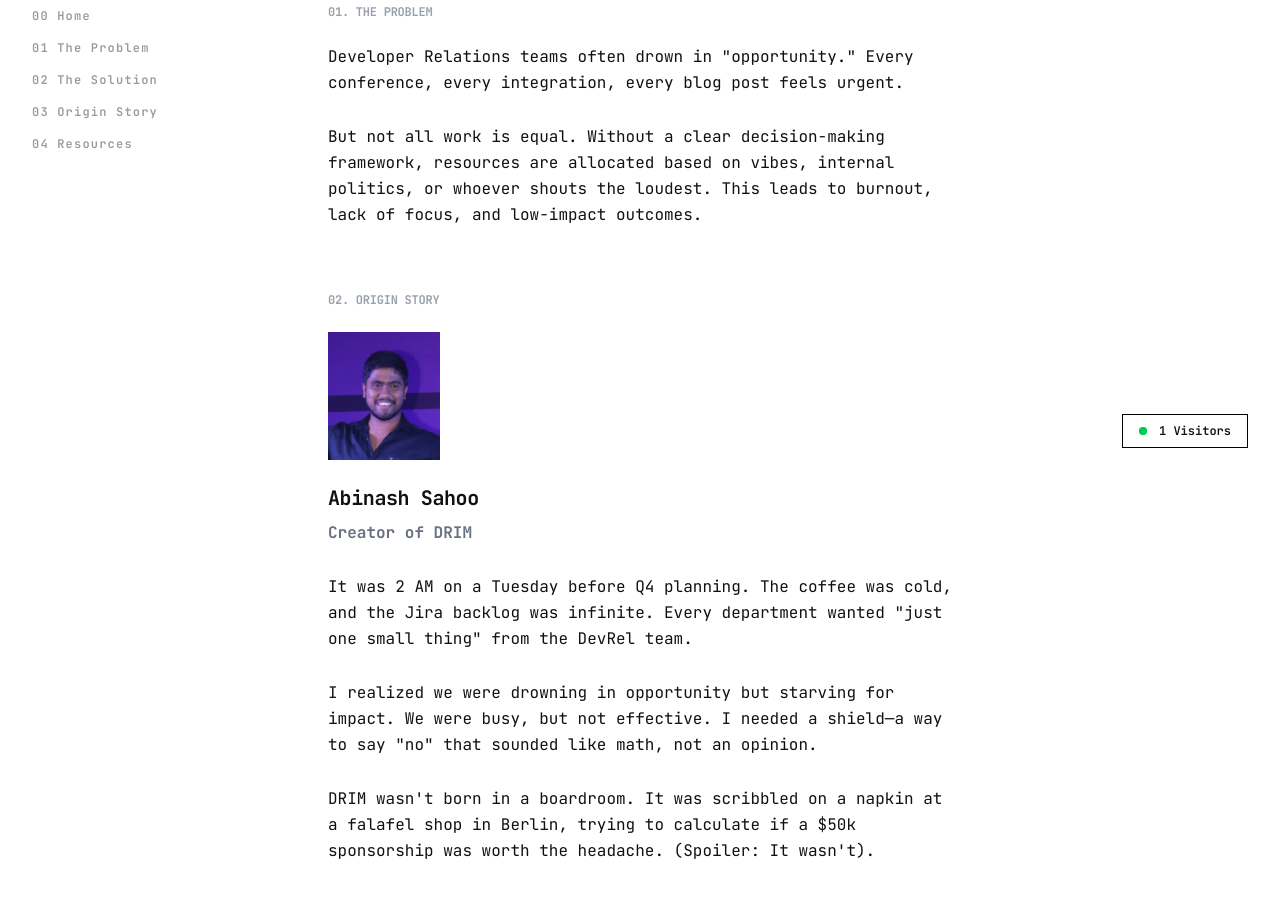
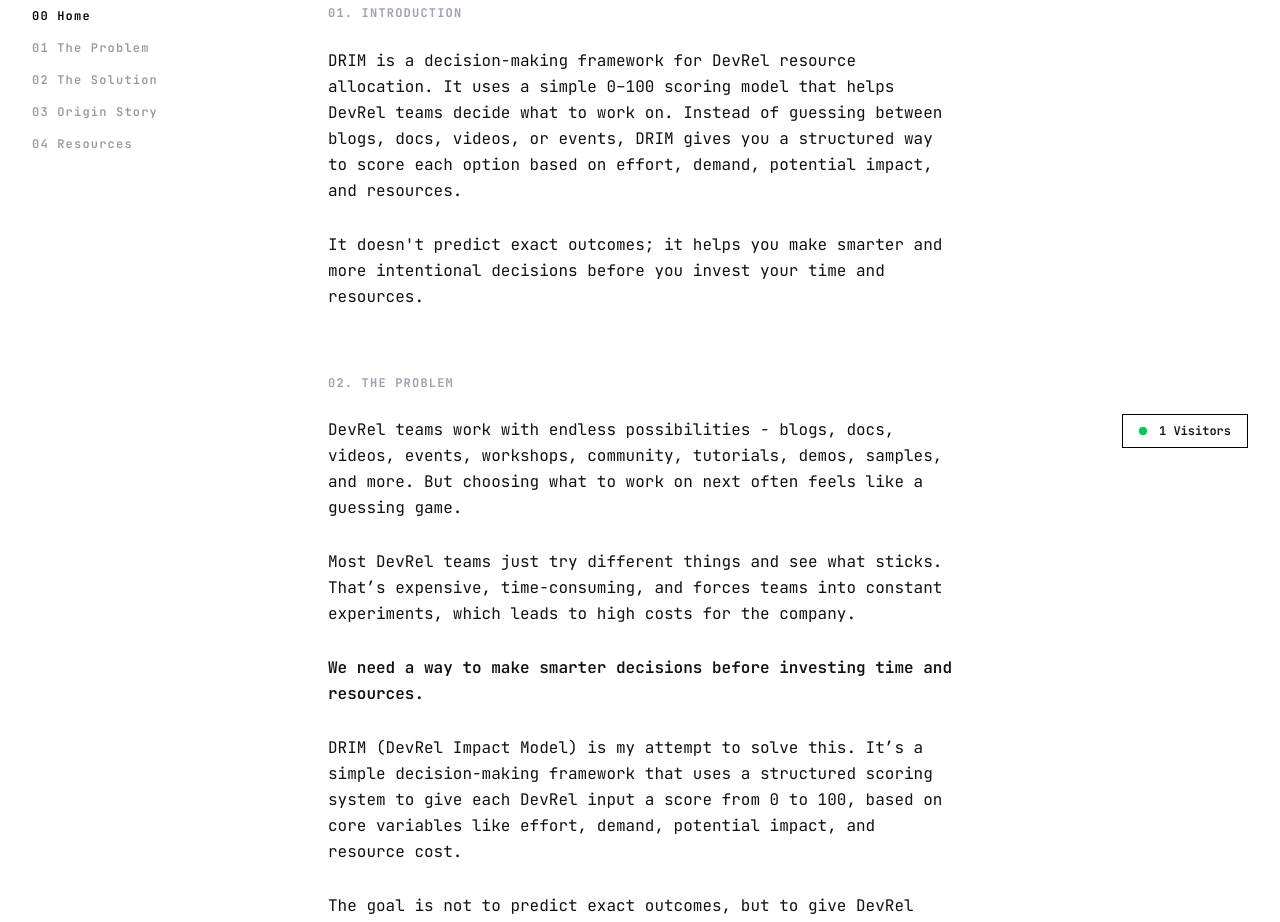
Before and after one commit to implabinash/drim, a SvelteKit app: page / in a window 1280 px wide. Shown: the part 320-1242 px from the top of the page. Built offline with nearby package versions, Linux system fonts and the light colour scheme.

Commit message:
feat: write landing apge

```diff
--- a/src/lib/components/Sidebar.svelte
+++ b/src/lib/components/Sidebar.svelte
@@ -1,5 +1,6 @@
 <script lang="ts">
 	import { resolve } from "$app/paths";
+	import { page } from "$app/state";
 
 	type NavItem = {
 		id: string;
@@ -20,7 +21,7 @@
 		<li>
 			<a
 				href={resolve("/")}
-				class="flex items-center gap-3 no-underline! opacity-40 transition-opacity duration-300 hover:bg-white! hover:opacity-100"
+				class={`${page.url.pathname === "/" ? "opacity-100" : "opacity-40"} flex items-center gap-3 no-underline! opacity-40 transition-opacity duration-300 hover:bg-white! hover:opacity-100`}
 			>
 				<span class="text-xs font-semibold tracking-widest text-black">00 Home</span>
 			</a>
@@ -30,7 +31,7 @@
 			<li>
 				<a
 					href={`/${navItem.id}`}
-					class="flex items-center gap-3 no-underline! opacity-40 transition-opacity duration-300 hover:bg-white! hover:opacity-100"
+					class={`${page.url.pathname.includes(navItem.id) ? "opacity-100" : "opacity-40"} flex items-center gap-3 no-underline! transition-opacity duration-300 hover:bg-white! hover:opacity-100`}
 				>
 					<span class="text-xs font-semibold tracking-widest text-black"
 						>{navItem.number} {navItem.label}</span
--- a/src/routes/+page.svelte
+++ b/src/routes/+page.svelte
@@ -1,6 +1,5 @@
 <script lang="ts">
 	import Sidebar from "$lib/components/Sidebar.svelte";
-	import Pagenav from "$lib/components/Pagenav.svelte";
 	import Visitor from "$lib/components/Visitor.svelte";
 	import Footer from "$lib/components/Footer.svelte";
 	import Navbar from "$lib/components/Navbar.svelte";
@@ -22,58 +21,71 @@
 	</header>
 
 	<main class="space-y-16 text-base leading-relaxed">
-		<section class="scroll-mt-24">
-			<h2 class="mb-6 text-xs font-bold tracking-widest text-gray-400 uppercase">
-				01. The Problem
-			</h2>
+		<section>
+			<h2>01. Introduction</h2>
 
 			<p>
-				Developer Relations teams often drown in "opportunity." Every conference, every integration,
-				every blog post feels urgent.
+				DRIM is a decision-making framework for DevRel resource allocation. It uses a simple 0–100
+				scoring model that helps DevRel teams decide what to work on. Instead of guessing between
+				blogs, docs, videos, or events, DRIM gives you a structured way to score each option based
+				on effort, demand, potential impact, and resources.
 			</p>
 
 			<p>
-				But not all work is equal. Without a clear decision-making framework, resources are
-				allocated based on vibes, internal politics, or whoever shouts the loudest. This leads to
-				burnout, lack of focus, and low-impact outcomes.
+				It doesn't predict exact outcomes; it helps you make smarter and more intentional decisions
+				before you invest your time and resources.
 			</p>
 		</section>
 
-		<section class="scroll-mt-24">
-			<h2 class="mb-6 text-xs font-bold tracking-widest text-gray-400 uppercase">
-				02. Origin Story
-			</h2>
+		<section>
+			<h2>02. The Problem</h2>
 
-			<div class="gap-8">
-				<img src="/creator.JPG" alt="Creator of DRIM" class="mb-6 h-32 w-28 object-cover" />
+			<p>
+				DevRel teams work with endless possibilities - blogs, docs, videos, events, workshops,
+				community, tutorials, demos, samples, and more. But choosing what to work on next often
+				feels like a guessing game.
+			</p>
 
-				<div>
-					<h3 class="mb-2 text-xl font-bold">Abinash Sahoo</h3>
-					<p class="font-bold text-gray-500">Creator of DRIM</p>
+			<p>
+				Most DevRel teams just try different things and see what sticks. That’s expensive,
+				time-consuming, and forces teams into constant experiments, which leads to high costs for
+				the company.
+			</p>
 
-					<p>
-						It was 2 AM on a Tuesday before Q4 planning. The coffee was cold, and the Jira backlog
-						was infinite. Every department wanted "just one small thing" from the DevRel team.
-					</p>
+			<p class="font-semibold">
+				We need a way to make smarter decisions before investing time and resources.
+			</p>
 
-					<p>
-						I realized we were drowning in opportunity but starving for impact. We were busy, but
-						not effective. I needed a shield—a way to say "no" that sounded like math, not an
-						opinion.
-					</p>
+			<p>
+				DRIM (DevRel Impact Model) is my attempt to solve this. It’s a simple decision-making
+				framework that uses a structured scoring system to give each DevRel input a score from 0 to
+				100, based on core variables like effort, demand, potential impact, and resource cost.
+			</p>
 
-					<p>
-						DRIM wasn't born in a boardroom. It was scribbled on a napkin at a falafel shop in
-						Berlin, trying to calculate if a $50k sponsorship was worth the headache. (Spoiler: It
-						wasn't).
-					</p>
-				</div>
-			</div>
+			<p>
+				The goal is not to predict exact outcomes, but to give DevRel teams a decision-making
+				framework to prioritize their work instead of relying on intuition alone.
+			</p>
+
+			<p>
+				With DRIM, you can decide smarter, faster, and with more confidence, no matter if you’re
+				choosing between two blog ideas, evaluating two events, or comparing different content
+				formats entirely.
+			</p>
 		</section>
-
-		<Pagenav next="problem" />
 	</main>
 
 	<Footer />
 	<Visitor />
 </section>
+
+<style>
+	h2 {
+		margin-bottom: 1.5rem;
+		font-size: 0.75rem;
+		font-weight: 700;
+		letter-spacing: 0.1em;
+		color: #9ca3af;
+		text-transform: uppercase;
+	}
+</style>
--- a/src/routes/origin/+page.svelte
+++ b/src/routes/origin/+page.svelte
@@ -1,5 +1,4 @@
 <script lang="ts">
-	import Pagenav from "$lib/components/Pagenav.svelte";
 	import Visitor from "$lib/components/Visitor.svelte";
 	import Sidebar from "$lib/components/Sidebar.svelte";
 	import Navbar from "$lib/components/Navbar.svelte";
@@ -17,11 +16,20 @@
 	</header>
 
 	<main class="space-y-16 text-base leading-relaxed">
-		<section>
-			<p>Working...</p>
+		<section class="scroll-mt-24">
+			<h2 class="mb-6 text-xs font-bold tracking-widest text-gray-400 uppercase">01. Creator</h2>
+
+			<div class="gap-8">
+				<img src="/creator.JPG" alt="Creator of DRIM" class="mb-6 h-32 w-28 object-cover" />
+
+				<div>
+					<h3 class="mb-2 text-xl font-bold">Abinash Sahoo</h3>
+					<p class="font-bold text-gray-500">Creator of DRIM</p>
+				</div>
+
+				<p>Working...</p>
+			</div>
 		</section>
-
-		<Pagenav previous="solution" next="resources" />
 	</main>
 
 	<Footer />
--- a/src/routes/problem/+page.svelte
+++ b/src/routes/problem/+page.svelte
@@ -1,5 +1,4 @@
 <script lang="ts">
-	import Pagenav from "$lib/components/Pagenav.svelte";
 	import Sidebar from "$lib/components/Sidebar.svelte";
 	import Visitor from "$lib/components/Visitor.svelte";
 	import Navbar from "$lib/components/Navbar.svelte";
@@ -20,8 +19,6 @@
 		<section>
 			<p>Working...</p>
 		</section>
-
-		<Pagenav previous="home" next="solution" />
 	</main>
 
 	<Footer />
--- a/src/routes/resources/+page.svelte
+++ b/src/routes/resources/+page.svelte
@@ -1,5 +1,4 @@
 <script lang="ts">
-	import Pagenav from "$lib/components/Pagenav.svelte";
 	import Sidebar from "$lib/components/Sidebar.svelte";
 	import Visitor from "$lib/components/Visitor.svelte";
 	import Navbar from "$lib/components/Navbar.svelte";
@@ -20,8 +19,6 @@
 		<section>
 			<p>Working...</p>
 		</section>
-
-		<Pagenav previous="origin" />
 	</main>
 
 	<Footer />
--- a/src/routes/solution/+page.svelte
+++ b/src/routes/solution/+page.svelte
@@ -1,5 +1,4 @@
 <script lang="ts">
-	import Pagenav from "$lib/components/Pagenav.svelte";
 	import Sidebar from "$lib/components/Sidebar.svelte";
 	import Visitor from "$lib/components/Visitor.svelte";
 	import Footer from "$lib/components/Footer.svelte";
@@ -20,8 +19,6 @@
 		<section>
 			<p>Working...</p>
 		</section>
-
-		<Pagenav previous="problem" next="origin" />
 	</main>
 
 	<Footer />
```
